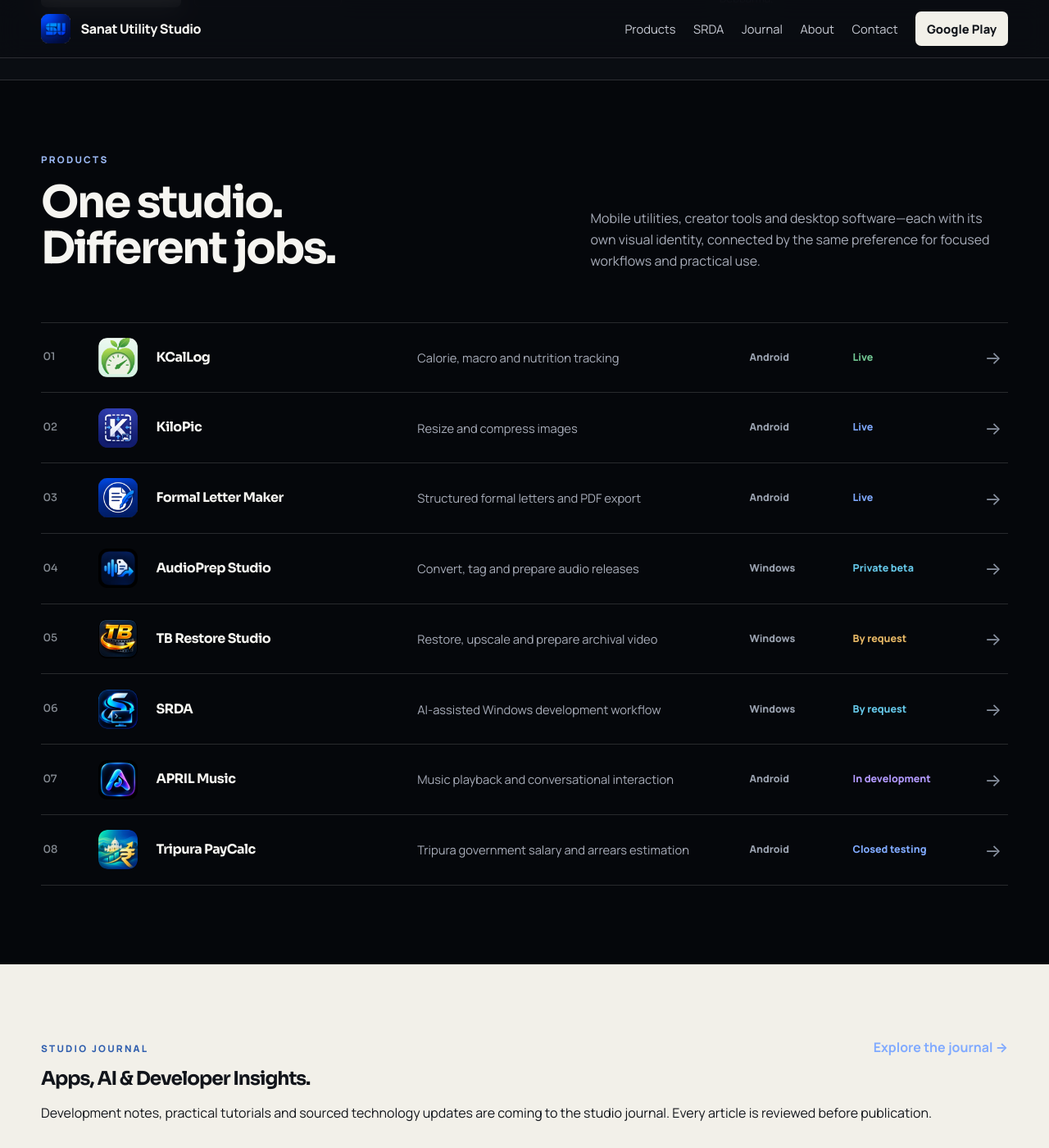
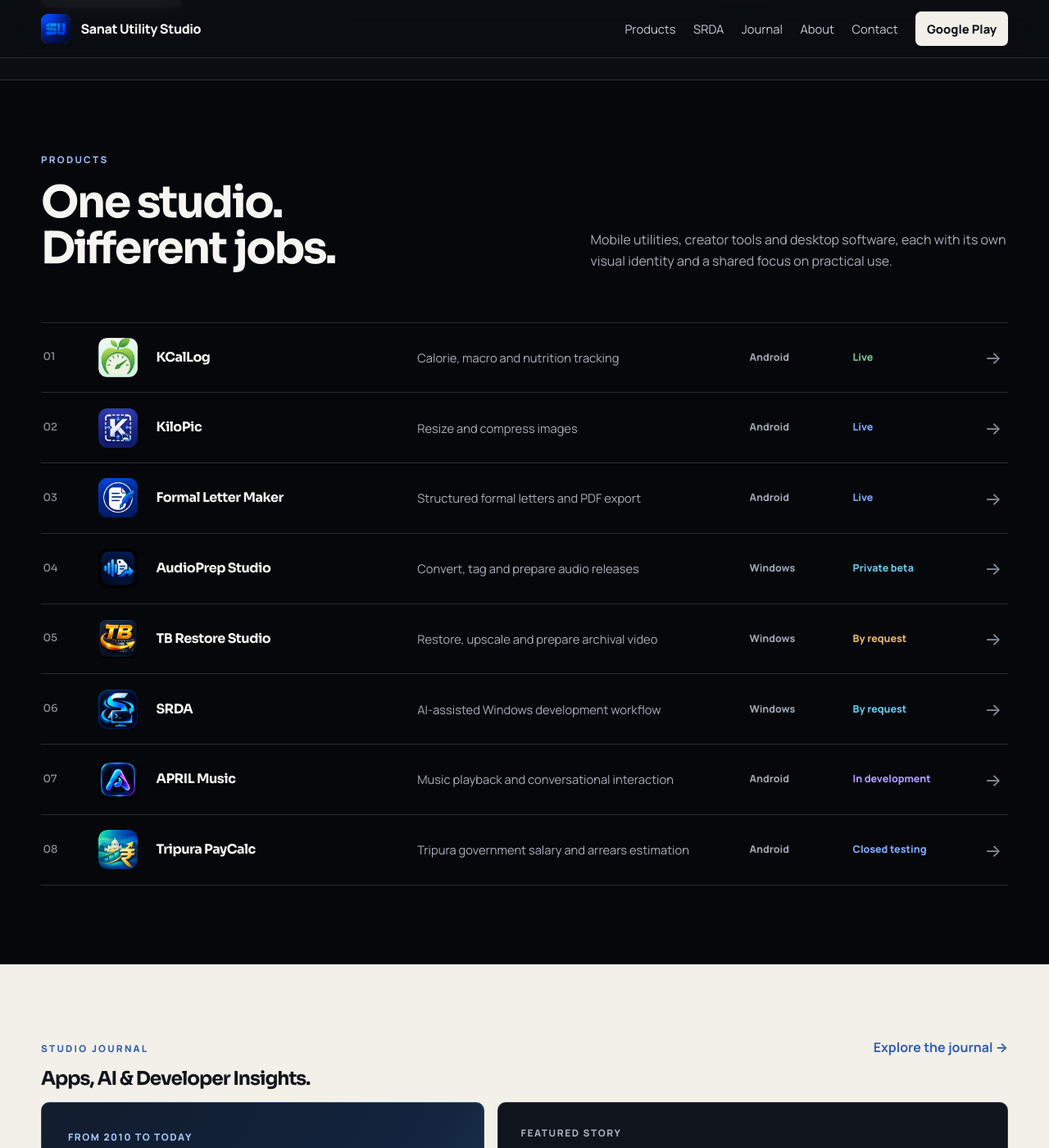
Before and after one commit to sanatutilitystudio/sanatutilitystudio.github.io, a Jekyll site: the page built from index.html, in a window 1280 px wide and 1400 px high, scrolled down 721 px. Shown: the whole window at 82% size. Built offline with Jekyll 4.4.1, drawn with Linux system fonts in a browser that asks for light colours; some of the changed text lies outside the part shown.

Commit message:
Publish Phase 2 developer biography and featured article
* Phase 2: draft responsive developer biography with portrait on staging branch

* Phase 2B: stage featured article draft and editorial homepage support

* Document Phase 2B historical image release blocker

* Document Phase 2B editorial and no-publication release gate

* Editorial: adopt Gemini-polished article wording with accuracy tweaks (draft only)

* Remove internal editorial disclaimer from article body (draft only)

* Phase 2: add privacy-redacted 2010 archive screenshots

* Phase 2: verify redacted archive assets and update editorial release gate

* Phase 2: verify redacted archive assets and update editorial release gate

* Phase 2: verify redacted archive assets and update editorial release gate

* Phase 2B: document verified archive imagery and enforce image hashes

* Phase 2B: validate isolated editorial draft previews and archive assets

* Fix homepage featured article contrast in light section (development only)

* Editorial: natural punctuation and broader tech coverage (about-developer/index.html)

* Editorial: natural punctuation and broader tech coverage (_drafts/how-ai-helped-me-build-sanat-utility-studio.md)

* Editorial: natural punctuation and broader tech coverage (blog/index.html)

* Editorial: natural punctuation and broader tech coverage (index.html)

* Release Phase 2 biography and featured article

* Keep workflow unchanged for restricted Git push

* Release: validate published content without draft-only CI

---------

Co-authored-by: Sanat <doc.sanatdb@gmail.com>

```diff
--- a/_includes/article-card.html
+++ b/_includes/article-card.html
@@ -1,4 +1,5 @@
-<article class="journal-card">
+<article class="journal-card{% if include.featured %} journal-card-featured{% endif %}">
+  {% if include.featured %}<p class="journal-featured-label">Featured story</p>{% endif %}
   <p class="journal-kicker"><time datetime="{{ include.post.date | date_to_xmlschema }}">{{ include.post.date | date: "%d %B %Y" }}</time>{% if include.post.categories.size > 0 %} <span aria-hidden="true">·</span> {{ include.post.categories | first | replace: "-", " " | capitalize }}{% endif %}</p>
   <h3><a href="{{ include.post.url | relative_url }}">{{ include.post.title | escape }}</a></h3>
   <p>{{ include.post.description | default: include.post.excerpt | strip_html | truncatewords: 30 | escape }}</p>
--- a/_layouts/post.html
+++ b/_layouts/post.html
@@ -11,7 +11,6 @@
   </header>
   <div class="journal-prose">{{ content }}</div>
   <footer class="journal-article-footer">
-    <p>Views and experiments are those of the author unless otherwise sourced.</p>
     <a href="/blog/">← Back to the journal</a>
   </footer>
 </article>
--- a/_layouts/reading.html
+++ b/_layouts/reading.html
@@ -11,13 +11,14 @@
   <link rel="icon" href="{{ '/assets/favicon.png' | relative_url }}">
   <link rel="stylesheet" href="{{ '/styles.css' | relative_url }}">
   <link rel="stylesheet" href="{{ '/journal.css' | relative_url }}">
+  {% if page.include_developer_css %}<link rel="stylesheet" href="{{ '/about-developer.css' | relative_url }}">{% endif %}
   <link rel="alternate" type="application/atom+xml" title="Sanat Utility Studio articles" href="{{ '/feed.xml' | relative_url }}">
   <meta property="og:type" content="{% if page.layout == 'post' %}article{% else %}website{% endif %}">
   <meta property="og:site_name" content="Sanat Utility Studio">
   <meta property="og:title" content="{{ page.title | default: site.title | escape }}">
   <meta property="og:description" content="{{ page.description | default: site.description | strip_html | escape }}">
   <meta property="og:url" content="{{ page.url | absolute_url }}">
-  <meta property="og:image" content="{{ '/assets/studio-social.jpg' | absolute_url }}">
+  <meta property="og:image" content="{{ page.social_image | default: '/assets/studio-social.jpg' | absolute_url }}">
   <meta name="twitter:card" content="summary_large_image">
   {% if page.layout == 'post' %}
   <meta property="article:published_time" content="{{ page.date | date_to_xmlschema }}">
--- a/blog/index.html
+++ b/blog/index.html
@@ -1,10 +1,10 @@
 ---
 layout: reading
 title: "Journal"
-description: "Independent development journals, practical AI experiments and sourced technology updates from Sanat Utility Studio."
+description: "Independent software development, developer tools, technology updates, practical AI experiments and project journals from Sanat Utility Studio."
 ---
 <div class="container journal-wrap">
-  <header class="journal-heading"><p class="eyebrow">Sanat Utility Studio / Articles</p><h1>Apps, AI & Developer Insights.</h1><p>Notes from building useful software, learning in public, and exploring AI with a human at the controls.</p></header>
+  <header class="journal-heading"><p class="eyebrow">Sanat Utility Studio / Articles</p><h1>Apps, AI & Developer Insights.</h1><p>Notes on building useful software, exploring developer tools and AI, and making sense of developments across technology.</p></header>
   <nav class="journal-categories" aria-label="Article categories">
   {% for cat in site.data.journal_categories %}<a href="/blog/categories/{{ cat.slug }}/">{{ cat.label | escape }}</a>{% endfor %}
   </nav>
--- a/index.html
+++ b/index.html
@@ -17,7 +17,7 @@
 <header class="site-header"><div class="container nav-wrap"><a class="brand" href="#top" aria-label="Sanat Utility Studio home"><img class="brand-mark" src="assets/studio-icon.png" alt="" width="36" height="36"><span>Sanat Utility Studio</span></a><button class="nav-toggle" type="button" aria-expanded="false" aria-controls="site-nav">Menu</button><nav id="site-nav" class="site-nav" aria-label="Primary navigation"><a href="#products">Products</a><a href="sanat-relay.html">SRDA</a><a href="/blog/">Journal</a><a href="#about">About</a><a href="#contact">Contact</a><a class="button button-small" href="https://play.google.com/store/apps/dev?id=5307424891002541633" target="_blank" rel="noopener">Google Play</a></nav></div></header>
 <main id="top">
 <section class="studio-hero"><div class="container studio-hero-grid"><div><div class="studio-kicker">Independent software studio</div><h1>Small software.<br>Specific jobs.</h1><p class="studio-lede">Sanat Utility Studio builds focused tools for health, media, productivity and everyday digital work. Each product starts with one useful job and stays close to it.</p><div class="studio-actions"><a class="button" href="#products">Explore products</a><a class="button button-secondary" href="https://play.google.com/store/apps/dev?id=5307424891002541633" target="_blank" rel="noopener">View Android apps</a></div></div><aside class="studio-index" aria-label="Studio overview"><div class="studio-index-title"><span>Studio index</span><span>2026</span></div><div class="studio-metric"><strong>08</strong><span>products across Android, Windows and experimental work</span></div><div class="studio-metric"><strong>03</strong><span>Android apps currently available on Google Play</span></div><div class="studio-metric"><strong>03</strong><span>Windows tools for media and development workflows</span></div><div class="studio-metric"><strong>01</strong><span>music product currently in development</span></div><p class="studio-signoff">Designed and developed independently by Sanat Debbarma.</p></aside></div></section>
-<section id="products" class="catalogue-section"><div class="container"><div class="catalogue-heading"><div><p class="eyebrow">Products</p><h2>One studio.<br>Different jobs.</h2></div><p>Mobile utilities, creator tools and desktop software—each with its own visual identity, connected by the same preference for focused workflows and practical use.</p></div><div class="catalogue-list" aria-label="Product catalogue">
+<section id="products" class="catalogue-section"><div class="container"><div class="catalogue-heading"><div><p class="eyebrow">Products</p><h2>One studio.<br>Different jobs.</h2></div><p>Mobile utilities, creator tools and desktop software, each with its own visual identity and a shared focus on practical use.</p></div><div class="catalogue-list" aria-label="Product catalogue">
 <a class="catalogue-row tone-green" href="kcallog.html"><span class="catalogue-no">01</span><img class="catalogue-icon" src="assets/kcallog.png" alt="KCalLog"><span class="catalogue-name">KCalLog</span><span class="catalogue-job">Calorie, macro and nutrition tracking</span><span class="catalogue-platform">Android</span><span class="catalogue-status">Live</span><span class="catalogue-arrow">→</span></a>
 <a class="catalogue-row tone-blue" href="kilopic.html"><span class="catalogue-no">02</span><img class="catalogue-icon" src="assets/kilopic.png" alt="KiloPic"><span class="catalogue-name">KiloPic</span><span class="catalogue-job">Resize and compress images</span><span class="catalogue-platform">Android</span><span class="catalogue-status">Live</span><span class="catalogue-arrow">→</span></a>
 <a class="catalogue-row tone-blue" href="formal-letter-maker.html"><span class="catalogue-no">03</span><img class="catalogue-icon" src="assets/formal-letter-maker.png" alt="Formal Letter Maker"><span class="catalogue-name">Formal Letter Maker</span><span class="catalogue-job">Structured formal letters and PDF export</span><span class="catalogue-platform">Android</span><span class="catalogue-status">Live</span><span class="catalogue-arrow">→</span></a>
@@ -29,12 +29,20 @@
 </div></div></section>
 <section class="section journal-home" aria-labelledby="journal-home-title"><div class="container"><div class="journal-toolbar"><div><p class="eyebrow">Studio journal</p><h2 id="journal-home-title">Apps, AI &amp; Developer Insights.</h2></div><a href="/blog/">Explore the journal →</a></div>
 {% if site.posts.size > 0 %}
-<div class="journal-grid">{% for post in site.posts limit:3 %}{% include article-card.html post=post %}{% endfor %}</div>
+{% assign featured_articles = site.posts | where: "featured", true %}
+{% if featured_articles.size > 0 %}
+{% assign hero_post = featured_articles | first %}
+<div class="journal-featured-story">
+  <div class="journal-featured-visual" aria-hidden="true"><span class="journal-featured-kicker">From 2010 to today</span><strong>Curiosity, code,<br>and useful tools.</strong><span>Inside Sanat Utility Studio</span></div>
+  {% include article-card.html post=hero_post featured=true %}
+</div>
+{% endif %}
+<div class="journal-grid">{% for post in site.posts limit:3 %}{% if post.url != hero_post.url %}{% include article-card.html post=post %}{% endif %}{% endfor %}</div>
 {% else %}
-<p class="journal-home-intro">Development notes, practical tutorials and sourced technology updates are coming to the studio journal. Every article is reviewed before publication.</p>
+<p class="journal-home-intro">Development journals, practical tutorials, developer tools and sourced updates across AI and technology are coming to the studio journal. Every article is reviewed before publication.</p>
 {% endif %}
 </div></section>
-<section id="about" class="studio-principles"><div class="container principles-grid"><div><p class="eyebrow">The studio</p><h2>Independent by design.</h2></div><div><p class="principles-copy">Sanat Utility Studio is an independent software studio founded and developed by <strong>Sanat Debbarma</strong>. The catalogue spans health, productivity, media and development tools, without forcing every product into the same shape.</p><div class="principle-list"><div class="principle"><strong>Clear purpose</strong><span>Products begin with a specific problem, not a feature checklist.</span></div><div class="principle"><strong>Direct workflows</strong><span>Fewer layers between the task and the result.</span></div><div class="principle"><strong>Product identity</strong><span>Each tool keeps a visual language suited to its job.</span></div><div class="principle"><strong>Real-world iteration</strong><span>Software improves through practical use, not decorative complexity.</span></div></div></div></div></section>
+<section id="about" class="studio-principles"><div class="container principles-grid"><div><p class="eyebrow">The studio</p><h2>Independent by design.</h2></div><div><p class="principles-copy">Sanat Utility Studio is an independent software studio founded and developed by <strong>Sanat Debbarma</strong>. The catalogue spans health, productivity, media and development tools, without forcing every product into the same shape.</p><p><a class="journal-text-link" href="/about-developer/">Meet the developer →</a></p><div class="principle-list"><div class="principle"><strong>Clear purpose</strong><span>Products begin with a specific problem, not a feature checklist.</span></div><div class="principle"><strong>Direct workflows</strong><span>Fewer layers between the task and the result.</span></div><div class="principle"><strong>Product identity</strong><span>Each tool keeps a visual language suited to its job.</span></div><div class="principle"><strong>Real-world iteration</strong><span>Software improves through practical use, not decorative complexity.</span></div></div></div></div></section>
 <section id="contact" class="section"><div class="container contact-card"><div><p class="eyebrow">Contact</p><h2>Support, licensing or collaboration.</h2><p>For product support, private beta access, Windows software licensing, pricing or collaboration, contact Sanat Utility Studio directly.</p></div><div class="contact-actions"><a class="button" href="mailto:sanatutilitystudio@gmail.com">Email the studio</a><span class="contact-email">sanatutilitystudio@gmail.com</span></div></div></section>
 </main>
 <footer class="site-footer"><div class="container footer-wrap"><div class="footer-brand"><img src="assets/studio-icon.png" alt="" width="26" height="26"><span>© <span id="year"></span> Sanat Utility Studio</span></div><div class="footer-links"><a href="https://play.google.com/store/apps/dev?id=5307424891002541633" target="_blank" rel="noopener">Google Play</a><a href="https://github.com/sanatutilitystudio" target="_blank" rel="noopener">GitHub</a><a href="mailto:sanatutilitystudio@gmail.com">Contact</a></div></div></footer>
--- a/journal.css
+++ b/journal.css
@@ -43,3 +43,26 @@
 .journal-search-form input:focus-visible{outline:2px solid var(--accent);outline-offset:2px}
 .journal-search-count{color:var(--muted);margin:1.2rem 0}
 @media(max-width:700px){.journal-wrap,.journal-article{padding-top:2.5rem}.journal-card{padding:1.25rem}.journal-article-header{margin-bottom:2rem}.journal-prose{font-size:1rem}}
+
+/* Editorial assets and featured-story presentation (Phase 2B). */
+.journal-archive-gallery{max-width:900px;margin:2rem auto 2.5rem}
+.journal-archive-pair{display:grid;grid-template-columns:repeat(2,minmax(0,1fr));gap:1rem;align-items:start}
+.journal-archive-pair img{display:block;width:100%;height:auto;margin:0;border:1px solid var(--line);border-radius:8px;background:#12151b;box-shadow:0 12px 28px rgba(0,0,0,.22)}
+.journal-archive-gallery figcaption{font-size:.84rem;line-height:1.7;color:var(--muted);margin-top:1rem;text-align:left}
+.journal-featured-story{display:grid;grid-template-columns:minmax(0,1fr) minmax(0,1.15fr);gap:1rem;align-items:stretch;margin:0 0 1rem}
+.journal-featured-visual{min-height:260px;display:flex;flex-direction:column;justify-content:space-between;padding:2rem;border:1px solid rgba(128,170,255,.25);border-radius:var(--radius);background:linear-gradient(125deg,#121d2d,#12233d 65%,#223a50);overflow:hidden}
+.journal-featured-visual strong{font-size:clamp(1.7rem,3.5vw,2.8rem);font-family:"Sora",sans-serif;letter-spacing:-.04em;line-height:1.2}
+.journal-featured-visual span,.journal-featured-label{font-size:.74rem;letter-spacing:.13em;text-transform:uppercase;font-weight:800;color:#a5c4f9}
+.journal-card-featured{display:flex;flex-direction:column;justify-content:center}
+.journal-card-featured .journal-featured-label{margin:0 0 .6rem}
+.journal-card-featured .journal-text-link{margin-top:auto;padding-top:1rem}
+@media(max-width:760px){.journal-featured-story{grid-template-columns:1fr}.journal-featured-visual{min-height:180px}.journal-archive-pair{grid-template-columns:1fr;max-width:520px}}
+
+/* Featured journal cards sit inside the homepage's light section. Keep their dark surfaces legible. */
+.journal-home .journal-featured-visual,
+.journal-home .journal-card { color: var(--text); }
+.journal-home .journal-featured-visual strong,
+.journal-home .journal-card h3 a { color: var(--text); }
+.journal-home .journal-card > p:not(.journal-kicker),
+.journal-home .journal-card .journal-kicker { color: var(--muted); }
+.journal-home .journal-toolbar > a { color: #315fae; }
```
Also changed, not shown: other parts of _layouts/reading.html (+1 -1 lines), _posts/2026-10-17-how-ai-helped-me-build-sanat-utility-studio.md (added, +93 -0 lines), about-developer.css (added, +33 -0 lines), about-developer/index.html (added, +65 -0 lines), docs/PHASE2B_REVIEW.md (added, +3 -0 lines), docs/PUBLISHING.md (+4 -0 lines), scripts/validate_site.py (+32 -1 lines), .github/workflows/jekyll-phase1-check.yml, assets/developer-portrait.webp (added), assets/sanatruma-2010-downloads.webp (added), assets/sanatruma-2010-introduction.webp (added).
